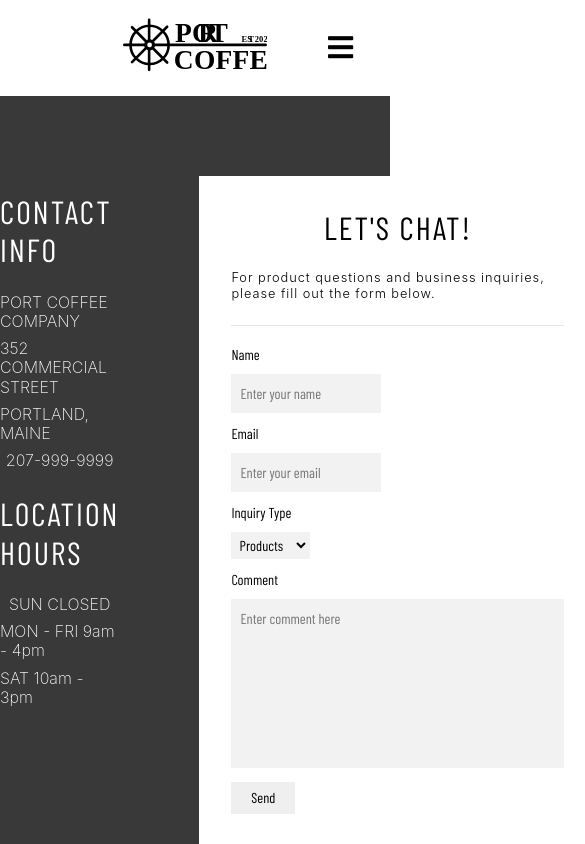
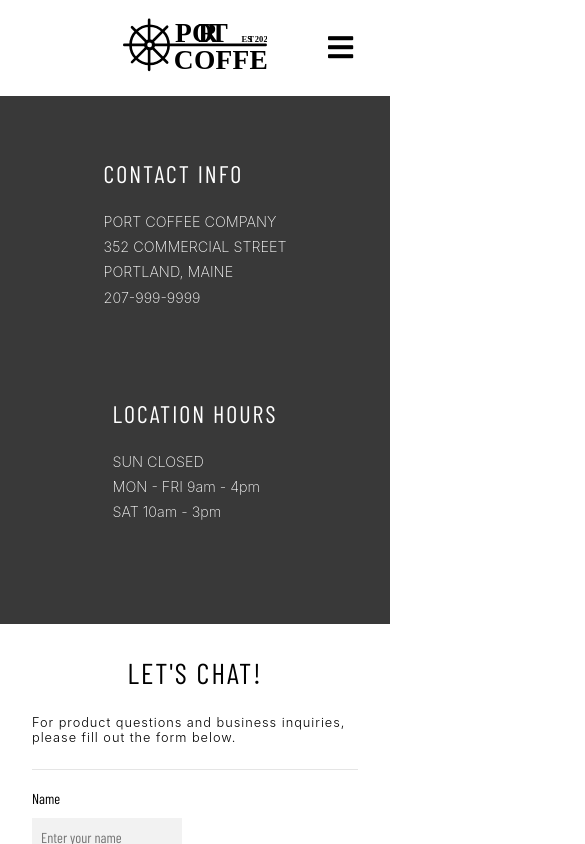
Before and after one commit to GioAceto/react-project, a React (Create React App) app in the folder client/: page /contact in a window 390 px wide. Shown: the top 844 px of the page, 585 px wide, since content can reach past the window. Built offline with nearby package versions, Linux system fonts and the light colour scheme; a web font is replaced by a local one.

Commit message:
add remaining media queries for contact page

```diff
--- a/client/src/components/contact-section.js
+++ b/client/src/components/contact-section.js
@@ -14,15 +14,19 @@ const ContactSection = () => {
     <>
       <div className="contact-container">
         <div className="details-container">
+          <div className="info">
             <h1>CONTACT INFO</h1>
             <h3>PORT COFFEE COMPANY</h3>
             <h3>352 COMMERCIAL STREET</h3>
             <h3>PORTLAND, MAINE</h3>
             <h3>207-999-9999</h3>
+          </div>
+          <div className="hours">
             <h1>LOCATION HOURS</h1>
             <h3>SUN CLOSED</h3>
             <h3>MON - FRI 9am - 4pm</h3>
             <h3>SAT 10am - 3pm</h3>
+          </div>
         </div>
         {!isSubmit ? <ContactForm submitForm=
           {submitForm} /> : <FormSuccess />}
--- a/client/src/components/contact.css
+++ b/client/src/components/contact.css
@@ -185,5 +185,110 @@
   font-family: 'Barlow Condensed', sans-serif;
   font-size: 0.9rem;
 }
+}
+
+@media screen and (max-width: 1000px) {
+.details-container {
+  padding-top: 5rem;
+  width: 100%;
+  height: 100%;
+  display: flex;
+  flex-direction: row;
+  justify-content: space-around;
+  align-items: center;
+  color: white;
+}
+
+.contact-container {
+  width: 100%;
+  height: auto;
+  display: flex;
+  flex-direction: column;
+  background-color: #393939;
+}
+
+.info {
+  height: 15rem;
+}
+
+.hours {
+  height: 15rem;
+}
+
+.form {
+  margin: 0 auto;
+  padding: 2rem;
+  height: 50rem;
+  width: 36rem;
+  display: flex;
+  flex-direction: column;
+  background-color: white;
+}
+
+.form-success {
+  margin: 0 auto;
+  padding: 2rem;
+  height: 50rem;
+  width: 36rem;
+  display: flex;
+  font-size: 2rem;
+  font-weight: 300;
+  background-color: white;
+}
+
+.form-content-right {
+  padding: 5rem;
+  width: 100vw;
+  height: 100%;
+  display: flex;
+}
+}
+
+@media screen and (max-width: 780px) {
+  .details-container {
+  padding-top: 3rem;
+  flex-direction: column;
+  justify-content: space-between;
+}
+
+.form-content-right {
+  padding: 0;
+  width: 100%;
+  height: 100%;
+  display: flex;
+  background-color: magenta;
+}
+
+.details-container h1 {
+  font-size: 1.5rem;
+}
+
+.details-container h3 {
+  font-size: 0.9rem;
+}
+
+.form {
+  margin: 0;
+  height: 35rem;
+  width: 100vw;
+  display: flex;
+  flex-direction: column;
+  background-color: white;
+}
+
+.form-success {
+  margin: 0 auto;
+  padding: 2rem;
+  height: 50rem;
+  width: 36rem;
+  display: flex;
+  font-size: 2rem;
+  font-weight: 300;
+  background-color: white;
+}
+
+.form-header {
+  font-size: 1.8rem;
+}
 
 }
--- a/client/src/components/header.css
+++ b/client/src/components/header.css
@@ -93,7 +93,7 @@ ul {
   }
 }
 
-@media screen and (max-width: 950px) {
+@media screen and (max-width: 1000px) {
   .nav-links {
     margin: 0 .6rem;
     font-size: 1.2rem;
```
Lines whose indentation alone changed are shown as unchanged.
